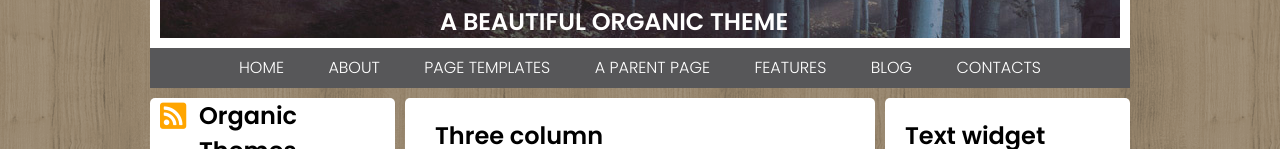
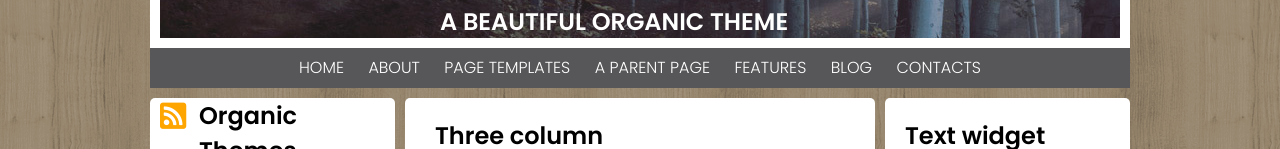
Before and after one commit to arturo-mazzoni/htmlcss-wp, a plain HTML site: page index.html in a window 1280 px wide. Shown: the part 322-471 px from the top of the page. Drawn offline with Linux system fonts and the light colour scheme.

Commit message:
complete

```diff
--- a/css/style.css
+++ b/css/style.css
@@ -77,9 +77,9 @@ header {
 
 .header-bottom ul li {
   text-transform: uppercase;
-  display: inline;
+  display: inline-block;
   list-style-type: none;
-  padding: 20px;
+  padding: 0 10px;
 }
 
 .header-bottom ul li a {
--- a/index.html
+++ b/index.html
@@ -20,7 +20,7 @@
           </div>
         </div>
 
-        <div class="header-bottom">
+        <nav class="header-bottom">
           <ul>
             <li><a href="#">home</a></li>
             <li><a href="#">about</a></li>
@@ -30,7 +30,7 @@
             <li><a href="#">blog</a></li>
             <li><a href="#">contacts</a></li>
           </ul>
-        </div>
+        </nav>
       </header>
 
       <main>
```
Also changed, not shown: 1 other file.
